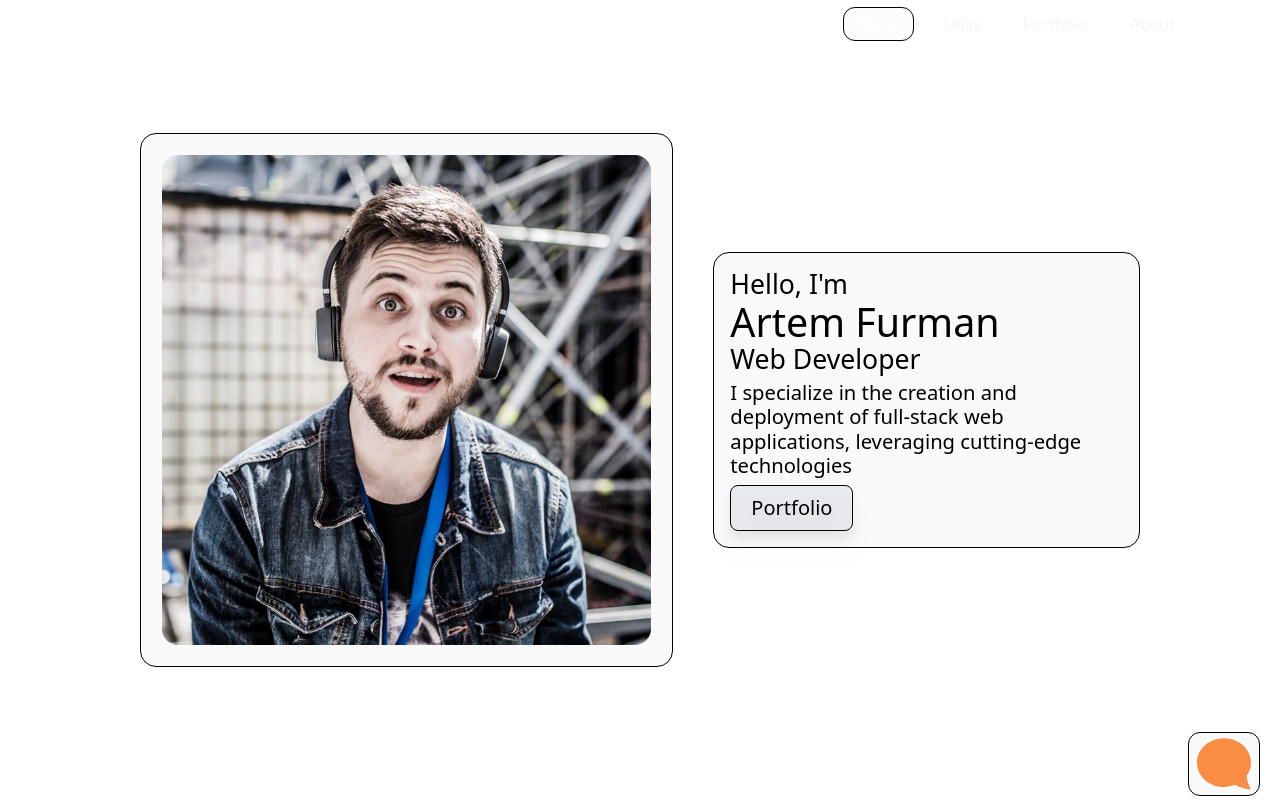
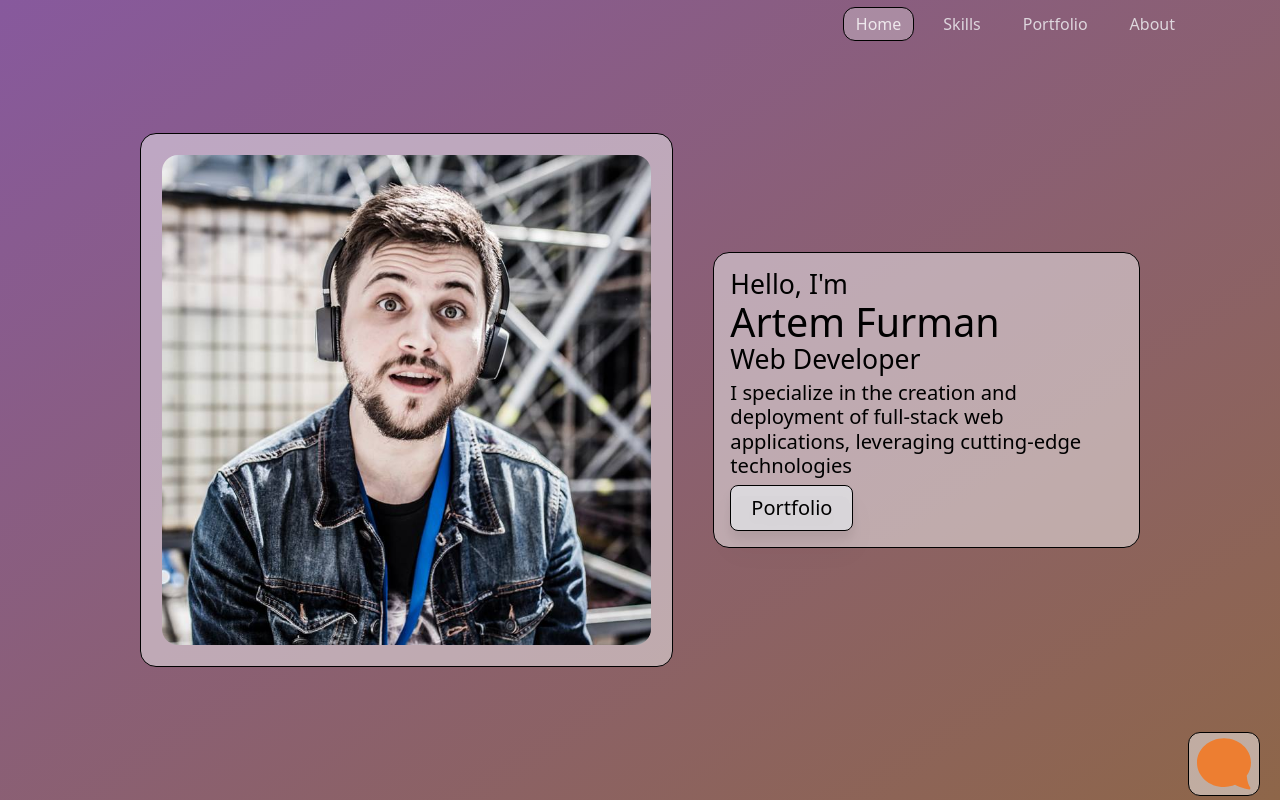
Before and after one commit to Arden27/portfolio, a Next.js app: page / in a window 1280 px wide. Built offline with nearby package versions, Linux system fonts and the light colour scheme.

Commit message:
body fixed children not

```diff
--- a/src/app/layout.js
+++ b/src/app/layout.js
@@ -18,7 +18,7 @@ export default function RootLayout({ children }) {
           <div className="absolute inset-0 z-0">
             <DynamicBackground />
           </div>
-          <div className="fixed z-10 h-[100svh]">
+          <div className="relative z-10 h-[100svh]">
             {children}
           </div>
           <div className='z-20'>
```
